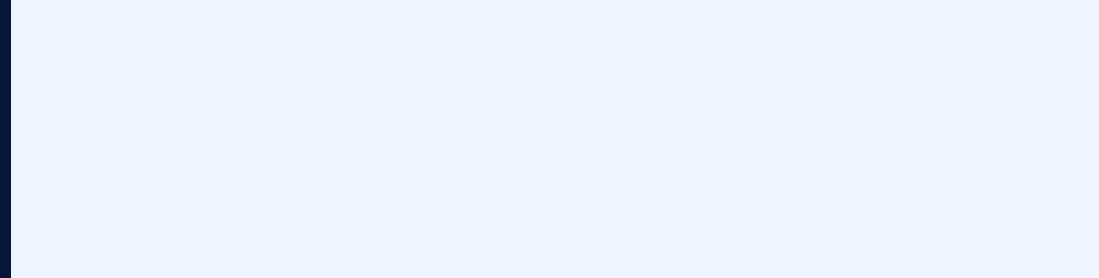
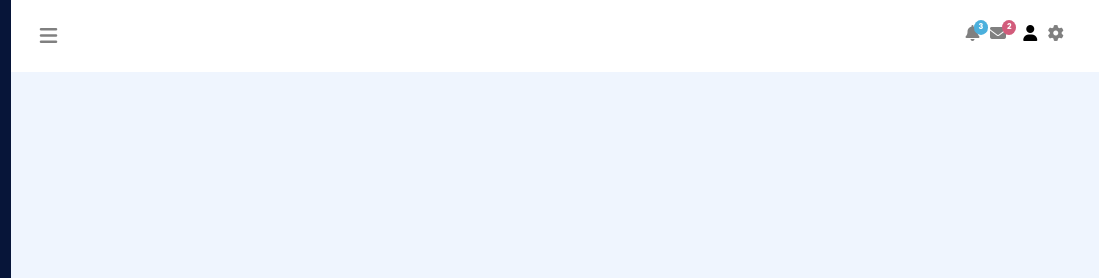
Before and after one commit to Usman-837/Admin_Dashboard, a plain HTML site: page index.html in a window 1280 px wide. Shown: the top 278 px of the page, 181-1280 px from the left. Drawn offline with Linux system fonts and the light colour scheme.

Commit message:
Add Navbar

```diff
--- a/index.html
+++ b/index.html
@@ -100,7 +100,23 @@
                     </div>
                 </div>
             </div>
-            <div class="admin-dash-render-data"></div>
+            <div class="admin-dash-render-data">
+                <nav class="navbar">
+                    <div class="nav-maindiv">
+                        <div class="left-div">
+                            <i class="fa-solid fa-bars"></i>
+                        </div>
+                        <div class="right-div">
+                            <i class="fa-solid fa-bell" style="color: gray;"></i>
+                            <sup class="notify-sup">3</sup>
+                            <i class="fa-solid fa-envelope" style="color: gray;"></i>
+                            <sup class="email-sup">2</sup>
+                            <i class="fa-solid fa-user" style="color: black ; margin-left: .4rem;"></i>
+                            <i class="fa-solid fa-gear" style="color: gray;"></i>
+                        </div>
+                    </div>
+                </nav>
+            </div>
         </div>
     </div>
 </body>
--- a/style.css
+++ b/style.css
@@ -57,3 +57,58 @@ body{
     color: white;
     margin-left: 1rem;
 }
+
+.navbar{
+    height: 9vh;
+    background-color: #fff;
+}
+
+.nav-maindiv{
+    display: flex;
+    justify-content: space-between;
+}
+
+.left-div{
+    margin-left: 1.8rem;
+    margin-top: 1.3rem;
+}
+
+.left-div{
+    font-size: 20px;
+    color: gray;
+}
+
+.right-div{
+    margin-right: 1.8rem;
+    margin-top: 1.3rem;
+    position: relative;
+}
+
+.right-div i{
+    margin-right: .4rem;
+}
+
+.notify-sup{
+    position: absolute;
+    top: -4%;
+    left: 8%;
+    background-color: #4bb0dd;
+    padding: .1rem .3rem;
+    border-radius: 50%;
+    color: #fff;
+    font-weight: bold;
+    font-size: 8px;
+}
+
+
+.email-sup{
+    position: absolute;
+    top: -4%;
+    left: 35%;
+    background-color: #d25c7b;
+    padding: .1rem .3rem;
+    border-radius: 50%;
+    color: #fff;
+    font-weight: bold;
+    font-size: 8px;
+}
```
